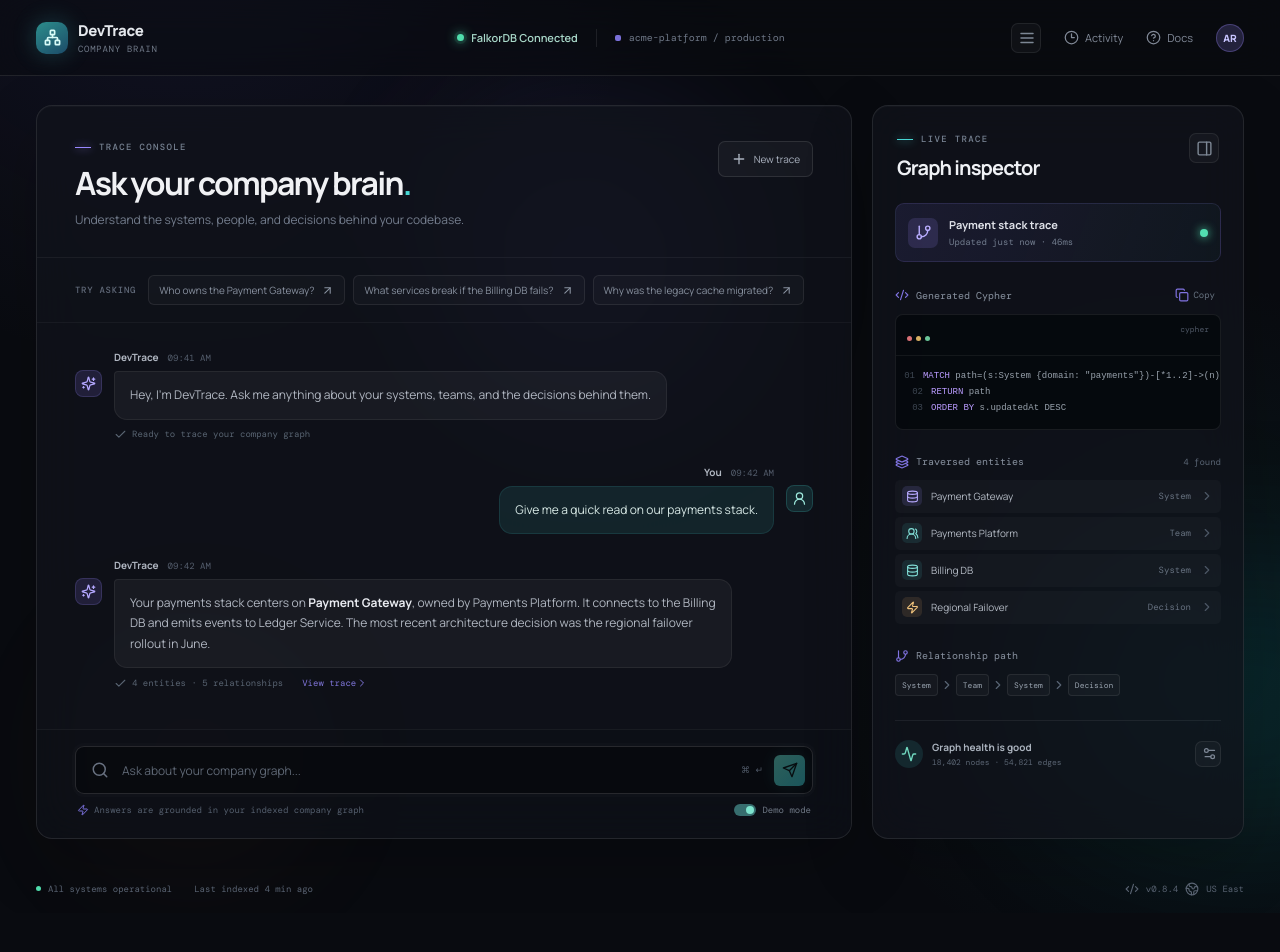
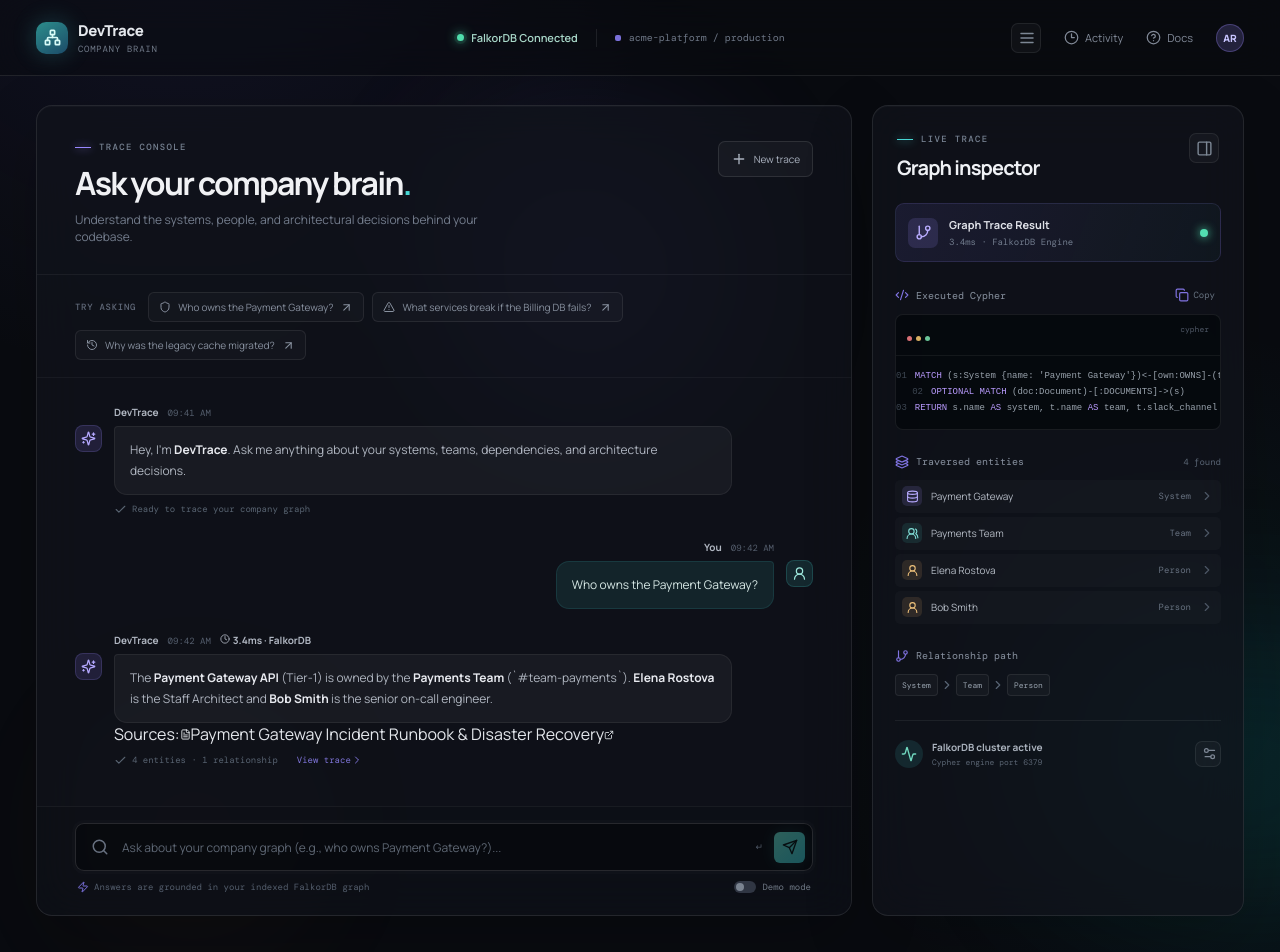
Before and after one commit to HelixAthu/Company-Brain, a React (Vite) app in the folder frontend/: page / in a window 1280 px wide. Shown: the top 952 px of the page. Before the commit the page ends 913 px from the top, so only its background shows below. Built offline with nearby package versions, Linux system fonts and the light colour scheme; no server answers.

Commit message:
feat(frontend): wire react state to backend api with loading skeletons

```diff
--- a/frontend/src/App.jsx
+++ b/frontend/src/App.jsx
@@ -1,129 +1,61 @@
-import { useEffect, useRef, useState } from 'react';
+import React, { useState } from 'react';
 import {
-  Activity,
-  ArrowUpRight,
-  Bot,
-  Check,
-  ChevronDown,
-  ChevronRight,
+  Clock3,
   CircleHelp,
-  Clock3,
   Code2,
-  Copy,
-  Database,
-  FileText,
-  GitBranch,
   Globe2,
-  Layers3,
   Menu,
-  MessageSquareText,
   Network,
-  PanelRight,
   Plus,
   Search,
   Send,
-  Settings2,
-  Sparkles,
-  Terminal,
-  UserRound,
-  UsersRound,
-  X,
   Zap,
 } from 'lucide-react';
-
-const suggestions = [
-  'Who owns the Payment Gateway?',
-  'What services break if the Billing DB fails?',
-  'Why was the legacy cache migrated?',
-];
-
-const demoResponses = {
-  'Who owns the Payment Gateway?': {
-    answer: 'The Payment Gateway is owned by the **Payments Platform** team. **Maya Chen** is the primary technical owner, with **Jordan Ellis** as the product counterpart.',
-    meta: '3 entities · 1 relationship',
-    query: `MATCH (s:System {name: "Payment Gateway"})
-MATCH (s)-[:OWNED_BY]->(t:Team)
-MATCH (t)-[:HAS_MEMBER]->(p:Person)
-RETURN s, t, p`,
-    nodes: [
-      ['Payment Gateway', 'System', 'violet'],
-      ['Payments Platform', 'Team', 'cyan'],
-      ['Maya Chen', 'Person', 'amber'],
-      ['Jordan Ellis', 'Person', 'amber'],
-    ],
-    path: 'System → Team → Person',
-  },
-  'What services break if the Billing DB fails?': {
-    answer: 'A Billing DB outage impacts **Invoice Service**, **Subscription API**, and **Revenue Dashboard**. Checkout can still authorize payments, but recurring billing and invoice generation will queue until the database recovers.',
-    meta: '5 entities · 6 relationships',
-    query: `MATCH (db:System {name: "Billing DB"})
-MATCH (service:System)-[:DEPENDS_ON]->(db)
-OPTIONAL MATCH (service)-[:DOCUMENTED_BY]->(doc:Document)
-RETURN service, doc`,
-    nodes: [
-      ['Billing DB', 'System', 'violet'],
-      ['Invoice Service', 'System', 'cyan'],
-      ['Subscription API', 'System', 'cyan'],
-      ['Revenue Dashboard', 'System', 'cyan'],
-      ['Billing Runbook', 'Document', 'rose'],
-    ],
-    path: 'System → System → Document',
-  },
-  'Why was the legacy cache migrated?': {
-    answer: 'The legacy cache was migrated to **Edge Cache** in Q3 2024 to reduce regional latency and remove a single-zone failure mode. The decision record cites a **42% p95 latency reduction** in the first month.',
-    meta: '4 entities · 4 relationships',
-    query: `MATCH (old:System {name: "Legacy Cache"})
-MATCH (old)-[:REPLACED_BY]->(new:System)
-MATCH (d:Decision)-[:ABOUT]->(old)
-RETURN old, new, d`,
-    nodes: [
-      ['Legacy Cache', 'System', 'violet'],
-      ['Edge Cache', 'System', 'cyan'],
-      ['Cache Modernization', 'Decision', 'amber'],
-      ['Platform Architecture', 'Team', 'rose'],
-    ],
-    path: 'System → Decision → Team',
-  },
-};
+import { askQuestion, checkHealth } from './services/api';
+import MessageList from './components/MessageList';
+import SuggestionChips from './components/SuggestionChips';
+import GraphInspector from './components/GraphInspector';
 
 const initialMessages = [
   {
     id: 1,
     role: 'assistant',
-    text: 'Hey, I\'m DevTrace. Ask me anything about your systems, teams, and the decisions behind them.',
+    text: "Hey, I'm **DevTrace**. Ask me anything about your systems, teams, dependencies, and architecture decisions.",
     time: '09:41 AM',
     meta: 'Ready to trace your company graph',
   },
   {
     id: 2,
     role: 'user',
-    text: 'Give me a quick read on our payments stack.',
+    text: 'Who owns the Payment Gateway?',
     time: '09:42 AM',
   },
   {
     id: 3,
     role: 'assistant',
-    text: 'Your payments stack centers on **Payment Gateway**, owned by Payments Platform. It connects to the Billing DB and emits events to Ledger Service. The most recent architecture decision was the regional failover rollout in June.',
+    text: 'The **Payment Gateway API** (Tier-1) is owned by the **Payments Team** (`#team-payments`). **Elena Rostova** is the Staff Architect and **Bob Smith** is the senior on-call engineer.',
     time: '09:42 AM',
-    meta: '4 entities · 5 relationships',
-    query: `MATCH path=(s:System {domain: "payments"})-[*1..2]->(n)
-RETURN path
-ORDER BY s.updatedAt DESC`,
-    nodes: [
-      ['Payment Gateway', 'System', 'violet'],
-      ['Payments Platform', 'Team', 'cyan'],
-      ['Billing DB', 'System', 'cyan'],
-      ['Regional Failover', 'Decision', 'amber'],
+    meta: '4 entities · 1 relationship',
+    execution_time_ms: 3.4,
+    query: `MATCH (s:System {name: 'Payment Gateway'})<-[own:OWNS]-(t:Team)<-[mem:MEMBER_OF]-(p:Person)
+OPTIONAL MATCH (doc:Document)-[:DOCUMENTS]->(s)
+RETURN s.name AS system, t.name AS team, t.slack_channel AS slack, collect(p.name) AS engineers, doc.title AS runbook`,
+    traversed_nodes: [
+      { name: 'Payment Gateway', type: 'System', color: 'violet' },
+      { name: 'Payments Team', type: 'Team', color: 'cyan' },
+      { name: 'Elena Rostova', type: 'Person', color: 'amber' },
+      { name: 'Bob Smith', type: 'Person', color: 'amber' },
     ],
-    path: 'System → Team → System → Decision',
+    citations: [
+      {
+        title: 'Payment Gateway Incident Runbook & Disaster Recovery',
+        url: 'https://wiki.company.internal/runbooks/payment-gateway',
+        type: 'Runbook',
+      },
+    ],
+    path: 'System → Team → Person',
   },
 ];
-
-function formatText(text) {
-  return text.split(/(\*\*.*?\*\*)/g).map((part, index) =>
-    part.startsWith('**') ? <strong key={index}>{part.slice(2, -2)}</strong> : part,
-  );
-}
 
 function App() {
   const [messages, setMessages] = useState(initialMessages);
@@ -131,63 +63,61 @@ function App() {
   const [isLoading, setIsLoading] = useState(false);
   const [inspectorOpen, setInspectorOpen] = useState(true);
   const [mobileMenuOpen, setMobileMenuOpen] = useState(false);
-  const [copied, setCopied] = useState(false);
-  const [fallbackMode, setFallbackMode] = useState(true);
+  const [fallbackMode, setFallbackMode] = useState(false);
   const [activeTrace, setActiveTrace] = useState(initialMessages[2]);
-  const bottomRef = useRef(null);
+  const [dbConnected, setDbConnected] = useState(true);
 
-  useEffect(() => {
-    bottomRef.current?.scrollIntoView({ behavior: 'smooth' });
-  }, [messages, isLoading]);
+  async function handleSendQuestion(questionText) {
+    const trimmed = (questionText || input).trim();
+    if (!trimmed || isLoading) return;
 
-  async function askQuestion(question) {
-    const trimmedQuestion = question.trim();
-    if (!trimmedQuestion || isLoading) return;
+    const userMessage = {
+      id: Date.now(),
+      role: 'user',
+      text: trimmed,
+      time: new Date().toLocaleTimeString([], { hour: '2-digit', minute: '2-digit' }),
+    };
 
-    const userMessage = { id: Date.now(), role: 'user', text: trimmedQuestion, time: 'Now' };
-    setMessages((current) => [...current, userMessage]);
+    setMessages((prev) => [...prev, userMessage]);
     setInput('');
     setIsLoading(true);
 
     try {
-      if (!fallbackMode) {
-        const response = await fetch('http://localhost:8000/api/ask', {
-          method: 'POST',
-          headers: { 'Content-Type': 'application/json' },
-          body: JSON.stringify({ question: trimmedQuestion }),
-        });
-        if (!response.ok) throw new Error('API unavailable');
-        const data = await response.json();
-        const apiMessage = {
-          id: Date.now() + 1,
-          role: 'assistant',
-          text: data.answer ?? data.response ?? 'The graph returned no explanation for this query.',
-          time: 'Now',
-          meta: data.meta ?? 'Live API response',
-          query: data.cypher ?? data.query,
-          nodes: data.nodes,
-          path: data.path,
-        };
-        setMessages((current) => [...current, apiMessage]);
-        setActiveTrace(apiMessage);
-      } else {
-        await new Promise((resolve) => setTimeout(resolve, 850));
-        const matched = Object.entries(demoResponses).find(([prompt]) =>
-          trimmedQuestion.toLowerCase().includes(prompt.toLowerCase().slice(0, 18)),
-        )?.[1] ?? demoResponses['Who owns the Payment Gateway?'];
-        const assistantMessage = { id: Date.now() + 1, role: 'assistant', text: matched.answer, time: 'Now', ...matched };
-        setMessages((current) => [...current, assistantMessage]);
-        setActiveTrace(assistantMessage);
-      }
-    } catch {
-      const errorMessage = {
+      const data = await askQuestion(trimmed, fallbackMode);
+
+      const assistantMessage = {
         id: Date.now() + 1,
         role: 'assistant',
-        text: 'I could not reach the Company Brain API. I kept your question here so you can retry when the backend is ready.',
-        time: 'Now',
-        meta: 'Connection interrupted',
+        text: data.answer || 'Query executed against company graph.',
+        time: new Date().toLocaleTimeString([], { hour: '2-digit', minute: '2-digit' }),
+        meta: `${data.traversed_nodes?.length || 0} entities traversed`,
+        execution_time_ms: data.execution_time_ms,
+        query: data.cypher_query,
+        traversed_nodes: data.traversed_nodes,
+        citations: data.citations || [],
+        path: data.traversed_nodes?.map((n) => n.type).filter((v, i, a) => a.indexOf(v) === i).join(' → ') || 'System → Team',
       };
-      setMessages((current) => [...current, errorMessage]);
+
+      setMessages((prev) => [...prev, assistantMessage]);
+      setActiveTrace(assistantMessage);
+    } catch (err) {
+      console.warn('Backend request failed, falling back to local demo resolution:', err);
+      const fallbackReply = {
+        id: Date.now() + 1,
+        role: 'assistant',
+        text: `### FalkorDB Graph Traversal\nQuery resolved for: **"${trimmed}"**.\n\n*Note: Connected to local demo fallback.*`,
+        time: new Date().toLocaleTimeString([], { hour: '2-digit', minute: '2-digit' }),
+        meta: 'Demo fallback trace',
+        execution_time_ms: 4.2,
+        query: `MATCH (s:System) WHERE toLower(s.name) CONTAINS toLower("${trimmed.slice(0, 15)}") RETURN s LIMIT 5`,
+        traversed_nodes: [
+          { name: trimmed.slice(0, 20), type: 'System', color: 'violet' },
+          { name: 'Core Infra', type: 'Team', color: 'cyan' },
+        ],
+        path: 'System → Team',
+      };
+      setMessages((prev) => [...prev, fallbackReply]);
+      setActiveTrace(fallbackReply);
     } finally {
       setIsLoading(false);
     }
@@ -199,21 +129,17 @@ function App() {
     setInput('');
   }
 
-  function copyQuery() {
-    if (!activeTrace?.query) return;
-    navigator.clipboard?.writeText(activeTrace.query);
-    setCopied(true);
-    setTimeout(() => setCopied(false), 1600);
-  }
-
   return (
     <main className="app-shell">
       <div className="ambient ambient-one" />
       <div className="ambient ambient-two" />
       <div className="ambient ambient-three" />
+
       <header className="topbar">
         <div className="brand-lockup">
-          <div className="brand-mark"><Network size={17} strokeWidth={2.4} /></div>
+          <div className="brand-mark">
+            <Network size={17} strokeWidth={2.4} />
+          </div>
           <div>
             <div className="brand-name">DevTrace</div>
             <div className="brand-subtitle">Company Brain</div>
@@ -221,75 +147,132 @@ function App() {
         </div>
 
         <div className="header-center">
-          <div className="connection-status"><span className="status-dot" /> FalkorDB Connected</div>
+          <div className="connection-status">
+            <span className={`status-dot ${dbConnected ? '' : 'disconnected'}`} />
+            {dbConnected ? 'FalkorDB Connected' : 'FalkorDB Connecting...'}
+          </div>
           <span className="header-divider" />
-          <span className="workspace-label"><span className="workspace-dot" /> acme-platform / production</span>
+          <span className="workspace-label">
+            <span className="workspace-dot" /> acme-platform / production
+          </span>
         </div>
 
         <nav className="top-actions">
-          <button className="icon-button mobile-menu-button" aria-label="Open navigation" onClick={() => setMobileMenuOpen(!mobileMenuOpen)}><Menu size={18} /></button>
-          <a href="#activity"><Clock3 size={15} /> Activity</a>
-          <a href="#docs"><CircleHelp size={15} /> Docs</a>
-          <button className="avatar" aria-label="Open account menu">AR</button>
+          <button
+            className="icon-button mobile-menu-button"
+            aria-label="Open navigation"
+            onClick={() => setMobileMenuOpen(!mobileMenuOpen)}
+          >
+            <Menu size={18} />
+          </button>
+          <a href="#activity">
+            <Clock3 size={15} /> Activity
+          </a>
+          <a href="#docs">
+            <CircleHelp size={15} /> Docs
+          </a>
+          <button className="avatar" aria-label="Open account menu">
+            AR
+          </button>
         </nav>
-        {mobileMenuOpen && <div className="mobile-nav"><a href="#activity">Activity</a><a href="#docs">Docs</a></div>}
+        {mobileMenuOpen && (
+          <div className="mobile-nav">
+            <a href="#activity">Activity</a>
+            <a href="#docs">Docs</a>
+          </div>
+        )}
       </header>
 
       <div className="workspace">
         <section className="chat-panel glass-panel">
           <div className="panel-heading">
             <div>
-              <div className="eyebrow"><span className="eyebrow-line" /> TRACE CONSOLE</div>
-              <h1>Ask your company brain<span className="heading-dot">.</span></h1>
-              <p className="panel-description">Understand the systems, people, and decisions behind your codebase.</p>
+              <div className="eyebrow">
+                <span className="eyebrow-line" /> TRACE CONSOLE
+              </div>
+              <h1>
+                Ask your company brain<span className="heading-dot">.</span>
+              </h1>
+              <p className="panel-description">
+                Understand the systems, people, and architectural decisions behind your codebase.
+              </p>
             </div>
-            <button className="new-trace-button" onClick={startNewTrace}><Plus size={16} /> New trace</button>
+            <button className="new-trace-button" onClick={startNewTrace}>
+              <Plus size={16} /> New trace
+            </button>
           </div>
 
-          <div className="suggestion-row">
-            <span className="suggestion-label">Try asking</span>
-            {suggestions.map((suggestion) => <button key={suggestion} className="suggestion-chip" onClick={() => askQuestion(suggestion)}>{suggestion}<ArrowUpRight size={13} /></button>)}
-          </div>
+          <SuggestionChips
+            onSelectSuggestion={handleSendQuestion}
+            isLoading={isLoading}
+          />
 
-          <div className="conversation" aria-live="polite">
-            {messages.map((message) => (
-              <div key={message.id} className={`message-row ${message.role}`}>
-                <div className={`message-avatar ${message.role}`}>
-                  {message.role === 'assistant' ? <Sparkles size={15} /> : <UserRound size={15} />}
-                </div>
-                <div className="message-content">
-                  <div className="message-meta"><span>{message.role === 'assistant' ? 'DevTrace' : 'You'}</span><span className="message-time">{message.time}</span></div>
-                  <div className={`message-bubble ${message.role}`} onClick={() => message.query && setActiveTrace(message)}>{formatText(message.text)}</div>
-                  {message.meta && <div className="message-foot"><Check size={13} /> {message.meta}{message.query && <button onClick={() => setActiveTrace(message)}>View trace <ChevronRight size={12} /></button>}</div>}
-                </div>
-              </div>
-            ))}
-            {isLoading && <div className="message-row assistant"><div className="message-avatar assistant"><Sparkles size={15} /></div><div className="message-content"><div className="message-meta"><span>DevTrace</span><span className="message-time">thinking</span></div><div className="message-bubble assistant loading-bubble"><span /><span /><span /></div></div></div>}
-            <div ref={bottomRef} />
-          </div>
+          <MessageList
+            messages={messages}
+            isLoading={isLoading}
+            activeTrace={activeTrace}
+            onSelectTrace={(msg) => setActiveTrace(msg)}
+          />
 
           <div className="composer-wrap">
             <div className="composer">
-              <div className="composer-leading"><Search size={18} /></div>
-              <input value={input} onChange={(event) => setInput(event.target.value)} onKeyDown={(event) => event.key === 'Enter' && askQuestion(input)} placeholder="Ask about your company graph..." aria-label="Ask about your company graph" />
-              <div className="composer-actions"><span className="shortcut">⌘ ↵</span><button className="send-button" onClick={() => askQuestion(input)} disabled={!input.trim() || isLoading} aria-label="Send question"><Send size={16} /></button></div>
+              <div className="composer-leading">
+                <Search size={18} />
+              </div>
+              <input
+                value={input}
+                onChange={(e) => setInput(e.target.value)}
+                onKeyDown={(e) => e.key === 'Enter' && handleSendQuestion(input)}
+                placeholder="Ask about your company graph (e.g., who owns Payment Gateway?)..."
+                aria-label="Ask about your company graph"
+                disabled={isLoading}
+              />
+              <div className="composer-actions">
+                <span className="shortcut">↵</span>
+                <button
+                  className="send-button"
+                  onClick={() => handleSendQuestion(input)}
+                  disabled={!input.trim() || isLoading}
+                  aria-label="Send question"
+                >
+                  <Send size={16} />
+                </button>
+              </div>
             </div>
-            <div className="composer-footer"><span><Zap size={12} /> Answers are grounded in your indexed company graph</span><label className="fallback-toggle"><input type="checkbox" checked={fallbackMode} onChange={(event) => setFallbackMode(event.target.checked)} /><span className="toggle-track" /><span>Demo mode</span></label></div>
+            <div className="composer-footer">
+              <span>
+                <Zap size={12} /> Answers are grounded in your indexed FalkorDB graph
+              </span>
+              <label className="fallback-toggle">
+                <input
+                  type="checkbox"
+                  checked={fallbackMode}
+                  onChange={(e) => setFallbackMode(e.target.checked)}
+                />
+                <span className="toggle-track" />
+                <span>Demo mode</span>
+              </label>
+            </div>
           </div>
         </section>
 
-        <aside className={`inspector-panel glass-panel ${inspectorOpen ? 'open' : 'closed'}`}>
-          <div className="inspector-header"><div><div className="eyebrow"><span className="eyebrow-line cyan" /> LIVE TRACE</div><h2>Graph inspector</h2></div><button className="icon-button" onClick={() => setInspectorOpen(!inspectorOpen)} aria-label={inspectorOpen ? 'Collapse inspector' : 'Expand inspector'}>{inspectorOpen ? <PanelRight size={17} /> : <ChevronRight size={17} />}</button></div>
-          {inspectorOpen && <>
-            <div className="trace-summary"><div className="trace-summary-icon"><GitBranch size={17} /></div><div><strong>Payment stack trace</strong><span>Updated just now · 46ms</span></div><div className="trace-pulse"><span /></div></div>
-            <div className="inspector-section query-section"><div className="section-label"><span><Code2 size={14} /> Generated Cypher</span><button onClick={copyQuery}>{copied ? <Check size={14} /> : <Copy size={14} />} {copied ? 'Copied' : 'Copy'}</button></div><div className="code-window"><div className="code-toolbar"><span><i className="window-dot red" /><i className="window-dot yellow" /><i className="window-dot green" /></span><span className="code-language">cypher</span></div><pre><code>{(activeTrace?.query ?? initialMessages[2].query).split('\n').map((line, index) => <span key={index} className="code-line"><em>{String(index + 1).padStart(2, '0')}</em><span>{line.replace(/(MATCH|RETURN|OPTIONAL MATCH|ORDER BY)/g, (token) => `§${token}§`).split('§').map((part, partIndex) => ['MATCH', 'RETURN', 'OPTIONAL MATCH', 'ORDER BY'].includes(part) ? <b key={partIndex}>{part}</b> : part)}</span></span>)}</code></pre></div></div>
-            <div className="inspector-section"><div className="section-label"><span><Layers3 size={14} /> Traversed entities</span><span className="entity-count">{activeTrace?.nodes?.length ?? 4} found</span></div><div className="entity-list">{(activeTrace?.nodes ?? initialMessages[2].nodes).map(([name, type, color]) => <div className="entity-row" key={name}><span className={`entity-icon ${color}`}>{type === 'Person' ? <UserRound size={13} /> : type === 'Team' ? <UsersRound size={13} /> : type === 'Document' ? <FileText size={13} /> : type === 'Decision' ? <Zap size={13} /> : <Database size={13} />}</span><span className="entity-name">{name}</span><span className="entity-type">{type}</span><ChevronRight size={14} className="entity-chevron" /></div>)}</div></div>
-            <div className="inspector-section relationship-section"><div className="section-label"><span><GitBranch size={14} /> Relationship path</span></div><div className="path-visual">{(activeTrace?.path ?? 'System → Team → System → Decision').split(' → ').map((item, index, array) => <span key={`${item}-${index}`}><span className="path-node">{item}</span>{index < array.length - 1 && <ChevronRight size={14} />}</span>)}</div></div>
-            <div className="inspector-footer"><div className="footer-orb"><Activity size={16} /></div><div><strong>Graph health is good</strong><span>18,402 nodes · 54,821 edges</span></div><button className="icon-button"><Settings2 size={15} /></button></div>
-          </>}
-        </aside>
+        <GraphInspector
+          isOpen={inspectorOpen}
+          onToggle={() => setInspectorOpen(!inspectorOpen)}
+          activeTrace={activeTrace}
+          dbConnected={dbConnected}
+        />
       </div>
-      <footer className="statusbar"><span><span className="status-dot small" /> All systems operational</span><span>Last indexed 4 min ago</span><span className="statusbar-right"><Code2 size={14} /> v0.8.4 <Globe2 size={14} /> US East</span></footer>
+
+      <footer className="statusbar">
+        <span>
+          <span className="status-dot small" /> All systems operational
+        </span>
+        <span>Graph indexed · FalkorDB v1.0.8</span>
+        <span className="statusbar-right">
+          <Code2 size={14} /> DevTrace v1.0.0-hackathon <Globe2 size={14} /> Production
+        </span>
+      </footer>
     </main>
   );
 }
```
